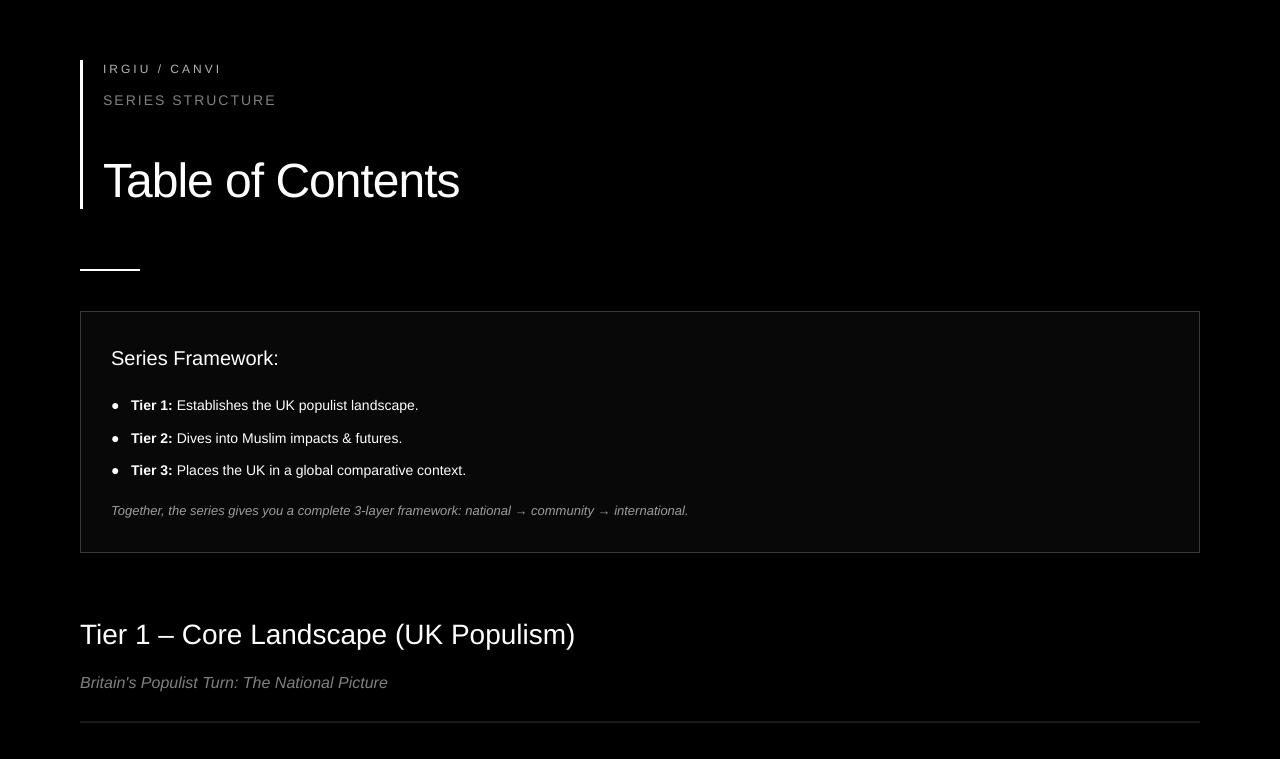
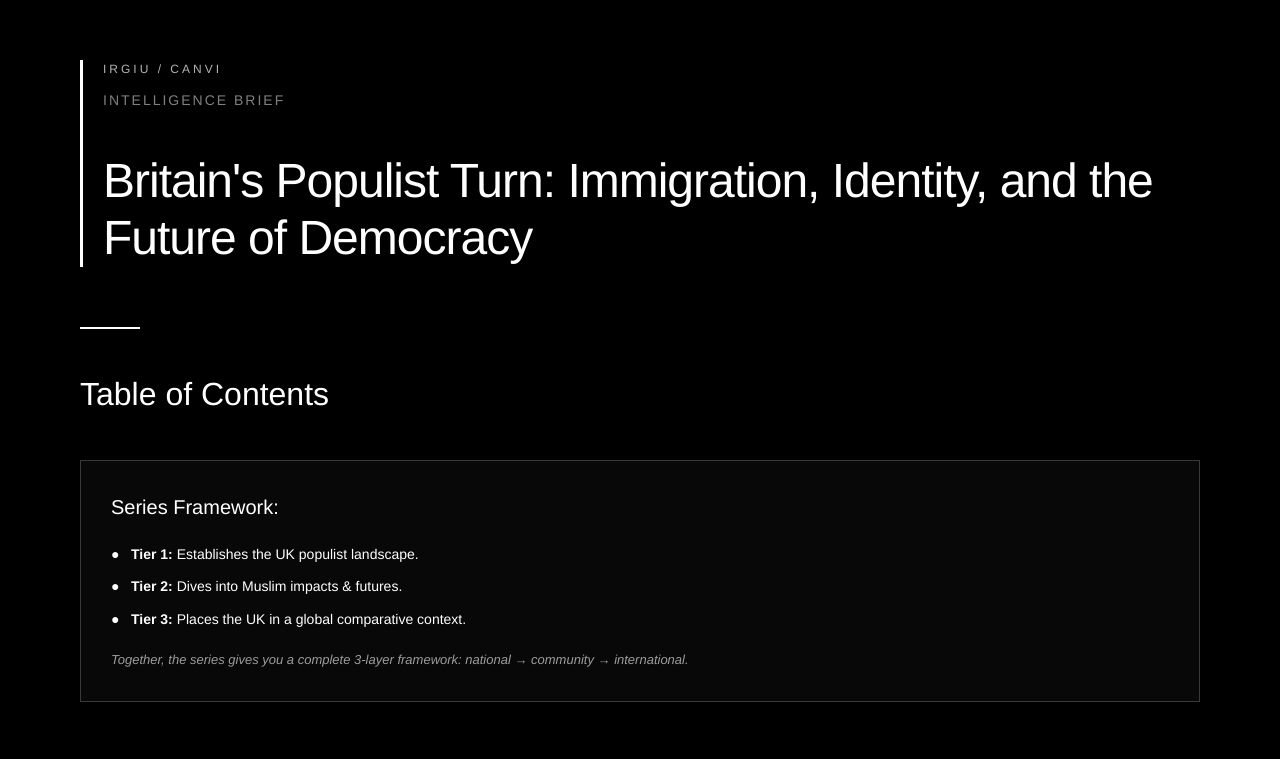
Before and after one commit to IRGIU/Contents-Page, a plain HTML site: page index.html in a window 1280 px wide. Shown: the top 759 px of the page. Drawn offline with Linux system fonts and the light colour scheme.

Commit message:
Update index.html

```diff
--- a/index.html
+++ b/index.html
@@ -261,11 +261,13 @@
     <div class="container">
         <div class="header">
             <div class="org-name">IRGIU / CANVI</div>
-            <div class="doc-type">Series Structure</div>
-            <h1>Table of Contents</h1>
+            <div class="doc-type">Intelligence Brief</div>
+            <h1>Britain's Populist Turn: Immigration, Identity, and the Future of Democracy</h1>
         </div>
 
         <div class="divider"></div>
+
+        <h2 style="font-size: 32px; font-weight: 300; margin-bottom: 40px; opacity: 0; animation: fadeIn 0.8s ease-out 0.4s both;">Table of Contents</h2>
 
         <div class="end-result" style="margin-top: 0; margin-bottom: 60px;">
             <h2>Series Framework:</h2>
```
